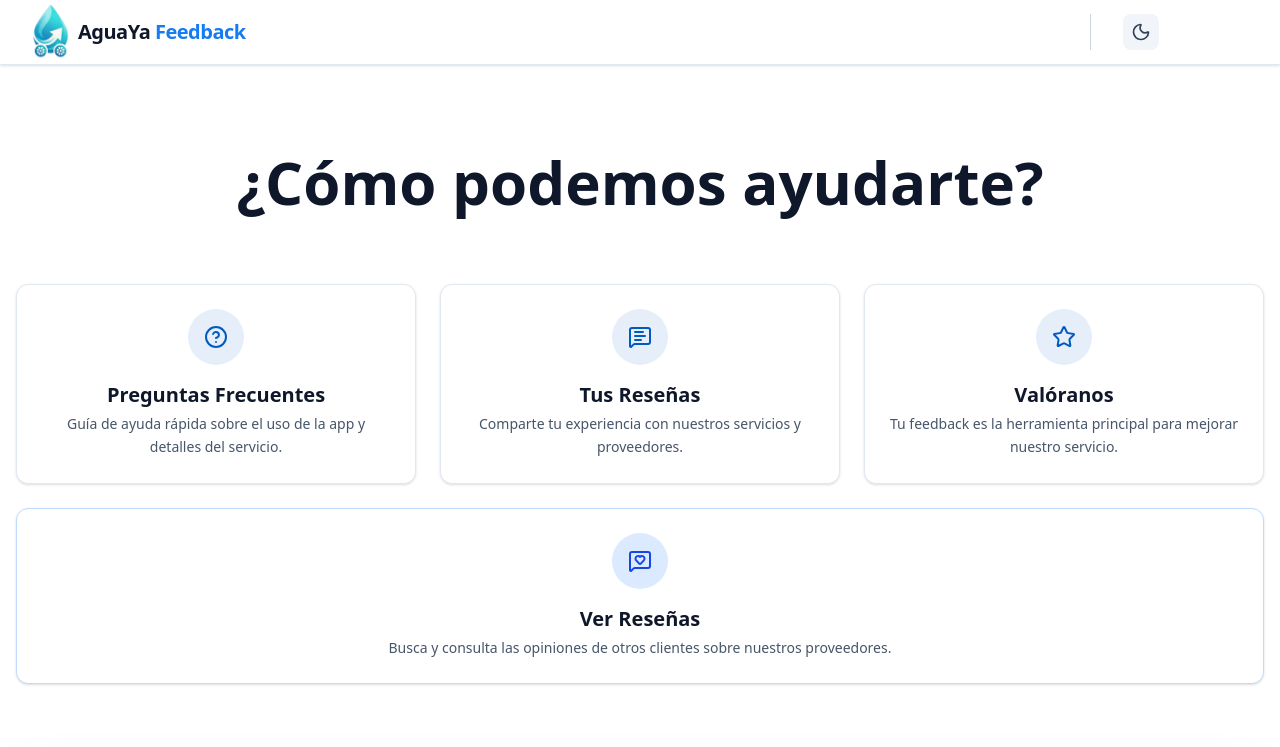
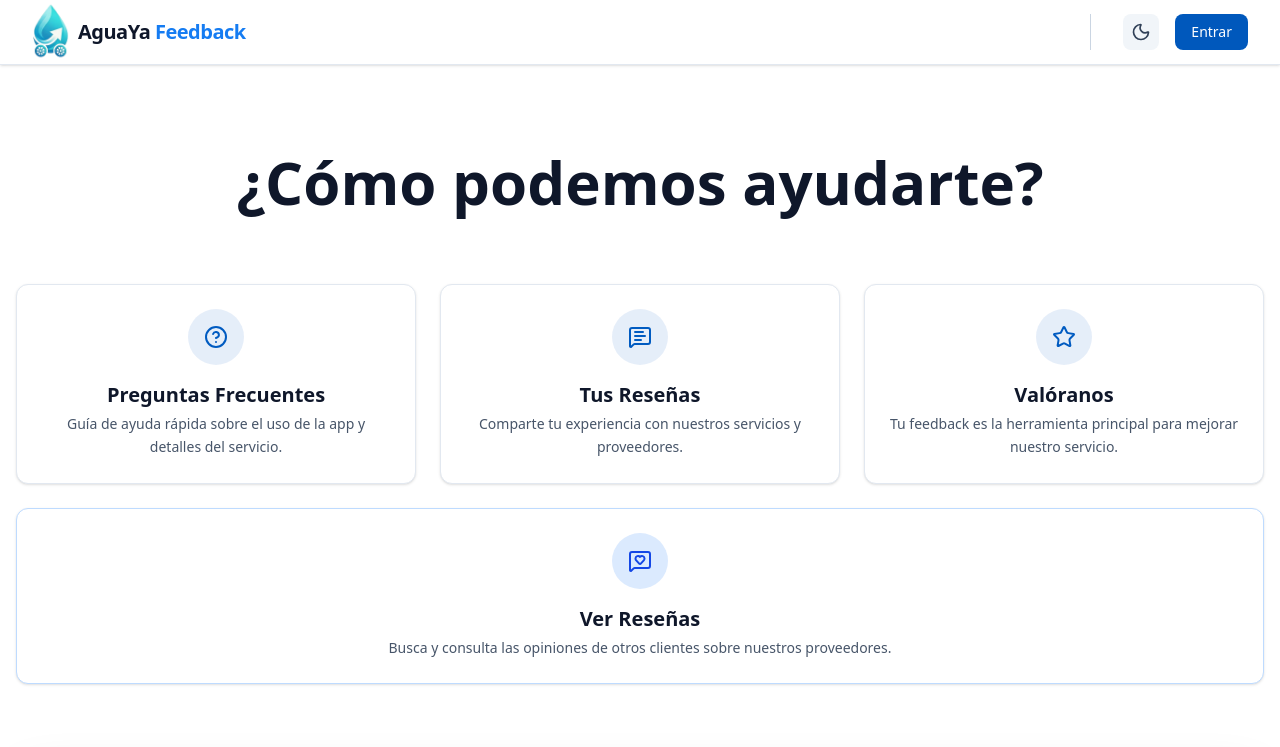
Before and after one commit to IAW-2026/proyecto-b-feedback-aquadrom, a Next.js app: page / in a window 1280 px wide. Shown: the top 747 px of the page. Built offline with nearby package versions, Linux system fonts and the light colour scheme; no server answers.

Commit message:
Cambio de colores al boton de entrar

```diff
--- a/src/components/Navbar.tsx
+++ b/src/components/Navbar.tsx
@@ -59,7 +59,7 @@
                 {/* Esto solo se ve si el usuario NO está logueado */}
                 <Show when="signed-out">
                   <SignInButton mode="modal">
-                    <button className="bg-primary hover:bg-primary/90 text-white px-4 py-2 rounded-lg text-sm font-medium transition-all font-body">
+                    <button className="bg-[#0058bc] hover:bg-[#004a9e] text-white px-4 py-2 rounded-lg text-sm font-medium transition-all font-body">
                       Entrar
                     </button>
                   </SignInButton>
```
